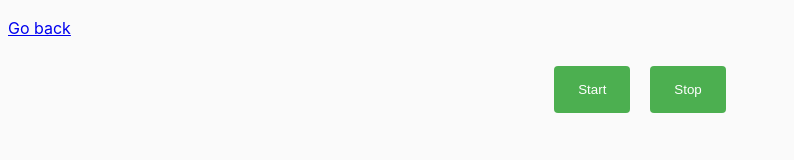
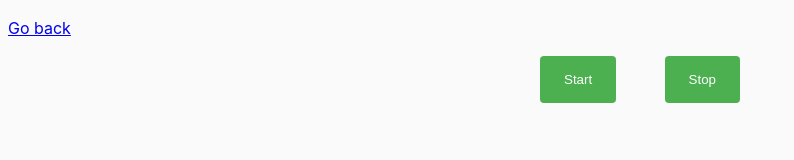
Before and after one commit to RomanPika737/goit-js-hw-09, a website built with Parcel: page src/01-color-switcher.html in a window 1280 px wide. Shown: the whole page, without its empty margins (0-794 px from the left). Built offline with nearby package versions, Linux system fonts and the light colour scheme.

Commit message:
added styles for color-switcher

```diff
--- a/src/css/01-color-switcher.css
+++ b/src/css/01-color-switcher.css
@@ -1,13 +1,13 @@
 .button {
     display: inline-block;
-    margin: 10px;
+    /* margin: 10px; */
     padding: 16px 24px;
     background-color: #4CAF50;
     color: #ffffff;
     border: none;
     border-radius: 4px;
     cursor: pointer;
-    transition: background-color 0.3s ease-in-out;
+    transition: background-color 250ms cubic-bezier(0.4, 0, 0.2, 1);
 }
 
 .button:hover,
@@ -16,13 +16,17 @@
 }
 
 .button_start:disabled {
+    margin-left: 20px;
     opacity: 0.5;
     /* cursor: not-allowed; */
 }
 
 .container {
+    width: 200px;
+    margin-left: auto;
+    margin-right: auto;
     display: flex;
-    justify-content: center;
+    justify-content: space-between;
     /* margin-top: auto;
     margin-bottom: auto; */
 
```
Also changed, not shown: src/js/01-color-switcher.js (line endings or trailing spaces).
